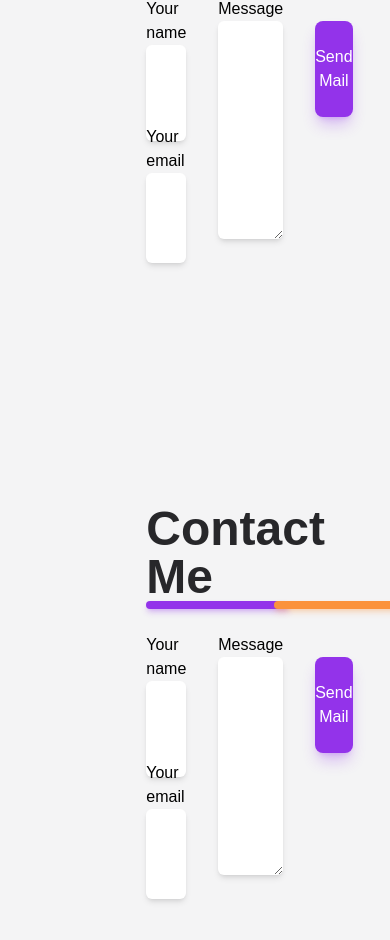
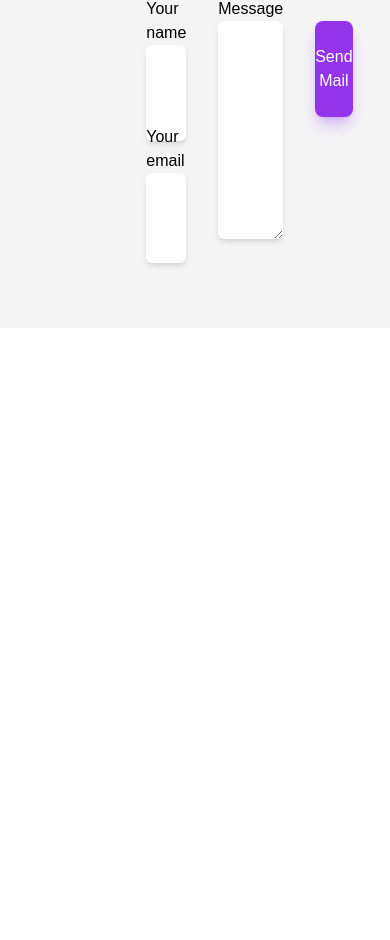
Before and after one commit to Matdrox/portfolio, a React (Create React App) app: page / in a window 390 px wide. Shown: the part 2100-3040 px from the top of the page. After the commit the page ends 2428 px from the top, so only its background shows below. Built offline with nearby package versions, Linux system fonts and the light colour scheme.

Commit message:
Translated Everything to Interlingua

```diff
--- a/src/App.js
+++ b/src/App.js
@@ -31,7 +31,6 @@ function App() {
       <Page1 fontColor={fontColor} lang={lang} />
       <Page2 fontColor={fontColor} lang={lang} />
       <Page3 fontColor={fontColor} lang={lang} />
-      <Page3 fontColor={fontColor} lang={lang} />
     </div>
   );
 }
--- a/src/components/Page1.js
+++ b/src/components/Page1.js
@@ -29,7 +29,7 @@ const Page1 = ({ fontColor, lang }) => {
           {/* <p className='text-zinc-800 font-bold text-5xl'> */}
           {lang ? "Hi, I'm Matei Cananau" : 'Salve, io es Matei Cananau'}
         </p>
-        <p className={`${fontColor} text-xl transition duration-200 w-3/4`}>
+        <p className={`${fontColor} text-xl transition duration-200 md:w-3/4`}>
           {lang
             ? 'I am an engineering student at KTH Royal Institute of Technology.'
             : 'Io es un studente de ingenieria a KTH Royal Institute of Technology.'}
@@ -38,7 +38,7 @@ const Page1 = ({ fontColor, lang }) => {
         </p>
         <div className='flex space-x-4 justify-center md:justify-start'>
           <Button
-            text={lang ? 'My Projects' : 'Mi projectos'}
+            text={lang ? 'My Projects' : 'Mi Projectos'}
             onClick={() => scrollToSection(projects)}
           />
           <Button
@@ -52,10 +52,8 @@ const Page1 = ({ fontColor, lang }) => {
           src={imgMateiCananau}
           className='w-96 pointer-events-none rounded-xl shadow-md p-2 bg-gradient-to-r from-orange-400 to-purple-600
           min-w-[300px] mt-12'
-          // className='w-96 pointer-events-none rounded-xl shadow-lg p-2 bg-white'
         />
       </motion.div>
-      {/* <Box changePrimary={changePrimary} height='h-32' width='w-96' /> */}
     </div>
   );
 };
--- a/src/components/Page2.js
+++ b/src/components/Page2.js
@@ -2,7 +2,7 @@ import { motion } from 'framer-motion';
 import { useState } from 'react';
 import imgMedusa from '../img/Medusa.jpg';
 
-const Page2 = ({ fontColor }) => {
+const Page2 = ({ fontColor, lang }) => {
 	// TEXT, IMAGE - IMAGE, TEXT - TEXT, IMAGE
 	const [isOpen, setIsOpen] = useState(false);
 	return (
@@ -11,7 +11,7 @@ const Page2 = ({ fontColor }) => {
 				<div
 					className={`${fontColor} relative transition duration-200 text-5xl font-extrabold lg:col-span-5 lg:grid lg:grid-cols-2`}
 				>
-					<p className='static z-10'>My Projects</p>
+					<p className='static z-10'>{lang ? 'My Projects' : 'Mi Projectos'}</p>
 					<div className='bg-purple-600 shadow-md shadow-purple-600/30 absolute -bottom-2 left-0 h-2 w-40 rounded-md'></div>
 					<div className='bg-orange-400 shadow-md shadow-orange-400/30 absolute -bottom-2 left-32 h-2 w-40 rounded-md'></div>
 				</div>
--- a/src/components/Page3.js
+++ b/src/components/Page3.js
@@ -10,7 +10,7 @@ const Result = () => {
   );
 };
 
-const Page3 = ({ fontColor }) => {
+const Page3 = ({ fontColor, lang }) => {
   const form = useRef();
   const [result, setResult] = useState(false);
 
@@ -50,13 +50,13 @@ const Page3 = ({ fontColor }) => {
         <div
           className={`${fontColor} relative row-start-1 col-span-4 w-full text-5xl font-extrabold`}
         >
-					<p>Contact Me</p>
+          <p>{lang ? 'Contact Me' : 'Contacto Me'}</p>
           <div className='bg-purple-600 shadow-md shadow-purple-600/30 absolute -bottom-2 left-0 h-2 w-36 rounded-md'></div>
           <div className='bg-orange-400 shadow-md shadow-orange-400/30 absolute -bottom-2 left-32 h-2 w-40 rounded-md'></div>
         </div>
 
         <div className='lg:col-span-2 row-start-2'>
-					<span>Your name</span>
+          <span>{lang ? 'Your name' : 'Tu nomine'}</span>
           <br />
           <input
             className='p-3 shadow-md rounded-md w-full h-full'
@@ -67,7 +67,7 @@ const Page3 = ({ fontColor }) => {
         </div>
 
         <div className='lg:col-span-2 row-start-3'>
-					<span>Your email</span>
+          <span>{lang ? 'Your email' : 'Tu email'}</span>
           <br />
           <input
             className='p-3 shadow-md rounded-md w-full h-full'
@@ -89,7 +89,7 @@ const Page3 = ({ fontColor }) => {
 
         <div className='lg:col-span-2'>
           <br />
-					<Button type='submit' text='Send Mail' width='100%' height='100%' />
+          <Button type='submit' text={lang ? 'Send Mail' : 'Inviar le Mail'} width='100%' height='100%' />
           <br />
         </div>
         <>{result ? <Result /> : null}</>
```
Lines whose indentation alone changed are shown as unchanged.
